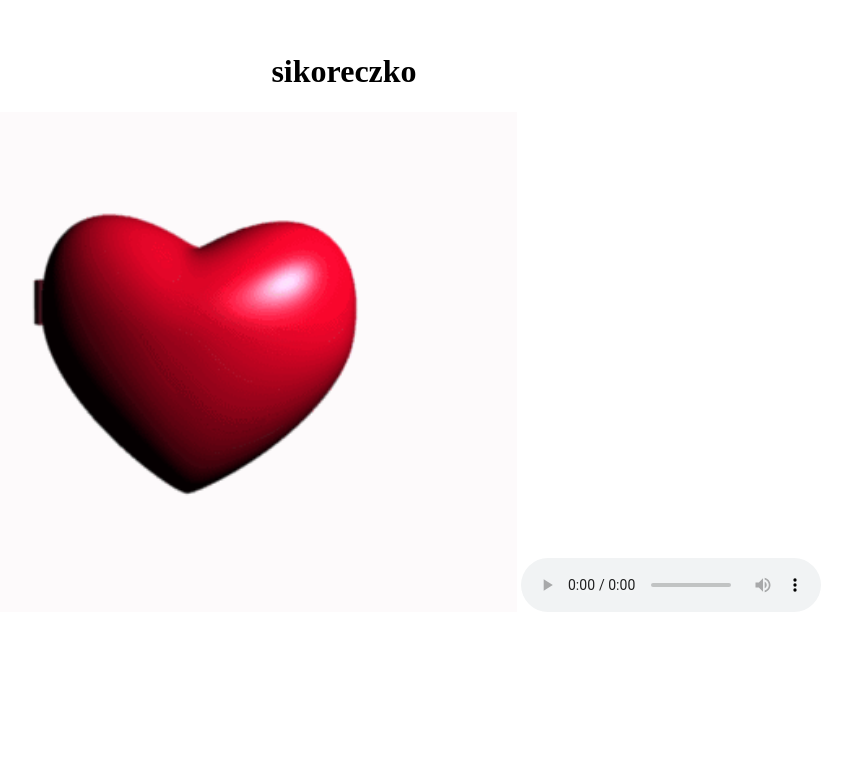
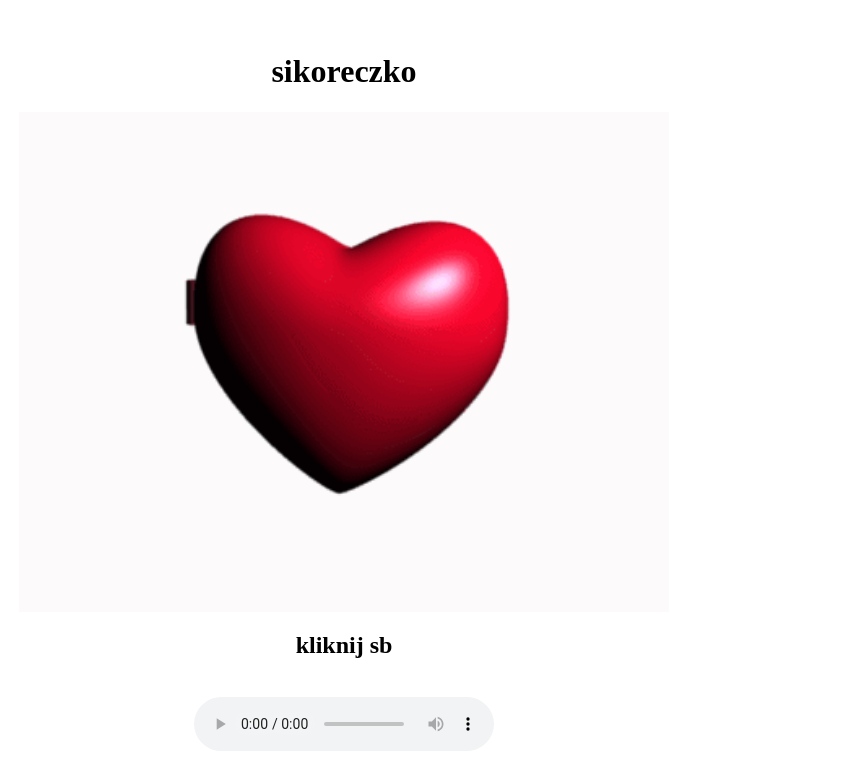
Before and after one commit to xCaRiV/dskr, a plain HTML site: page index.html in a window 1280 px wide. Shown: the part 156-915 px from the top of the page, without its empty margins (296-1148 px from the left). Before the commit the page ends 800 px from the top, so only its background shows below. Drawn offline with Linux system fonts and the light colour scheme.

Commit message:
Update index.html

```diff
--- a/index.html
+++ b/index.html
@@ -2,6 +2,9 @@
 <br><br><br><br><br><br><br><br><br><br>
 <h1>sikoreczko</h1>
 <img src="https://raw.githubusercontent.com/xCaRiV/dskr/main/dskr.gif" alt="sikoreczka" width="650" height="500">
+<br>
+<h2>kliknij sb</h2>
+<br>
 <audio src="dskr.mp3" controls>
 <embed
         src="dskr.mp3"
```
